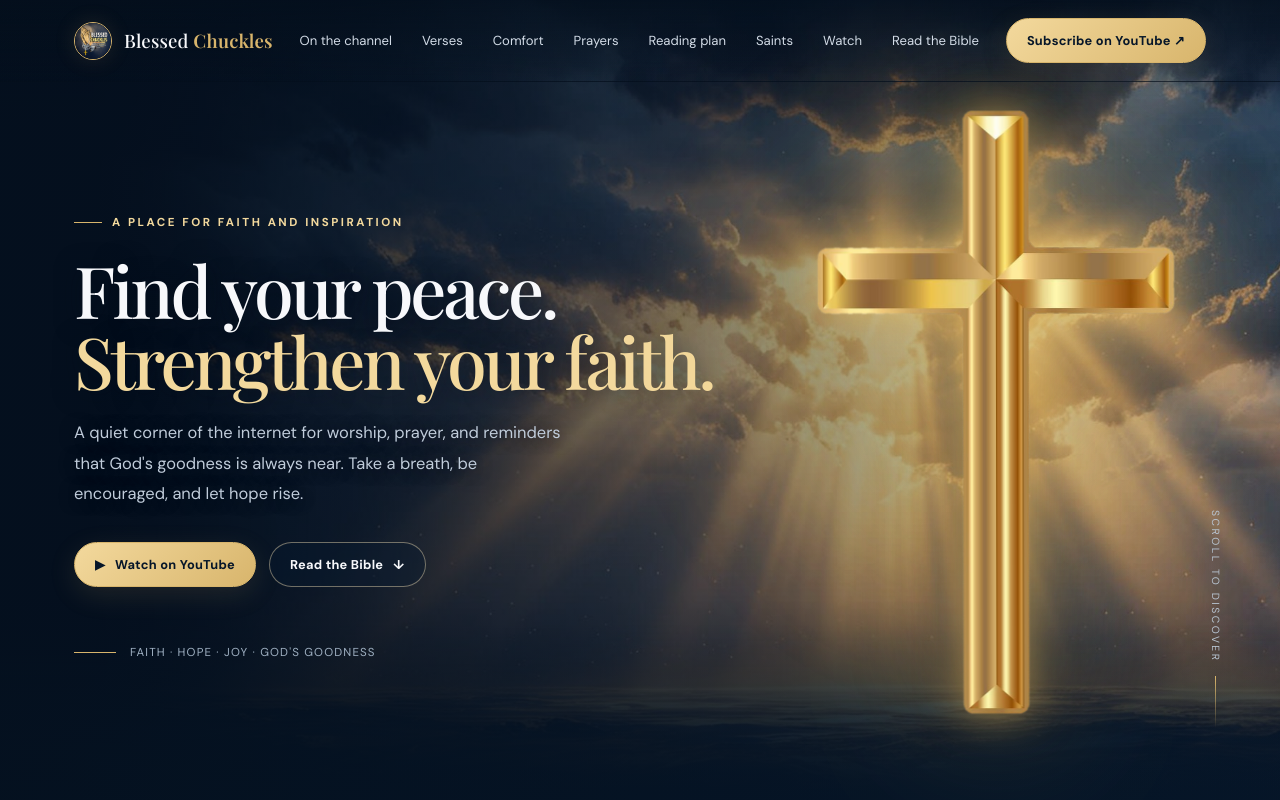
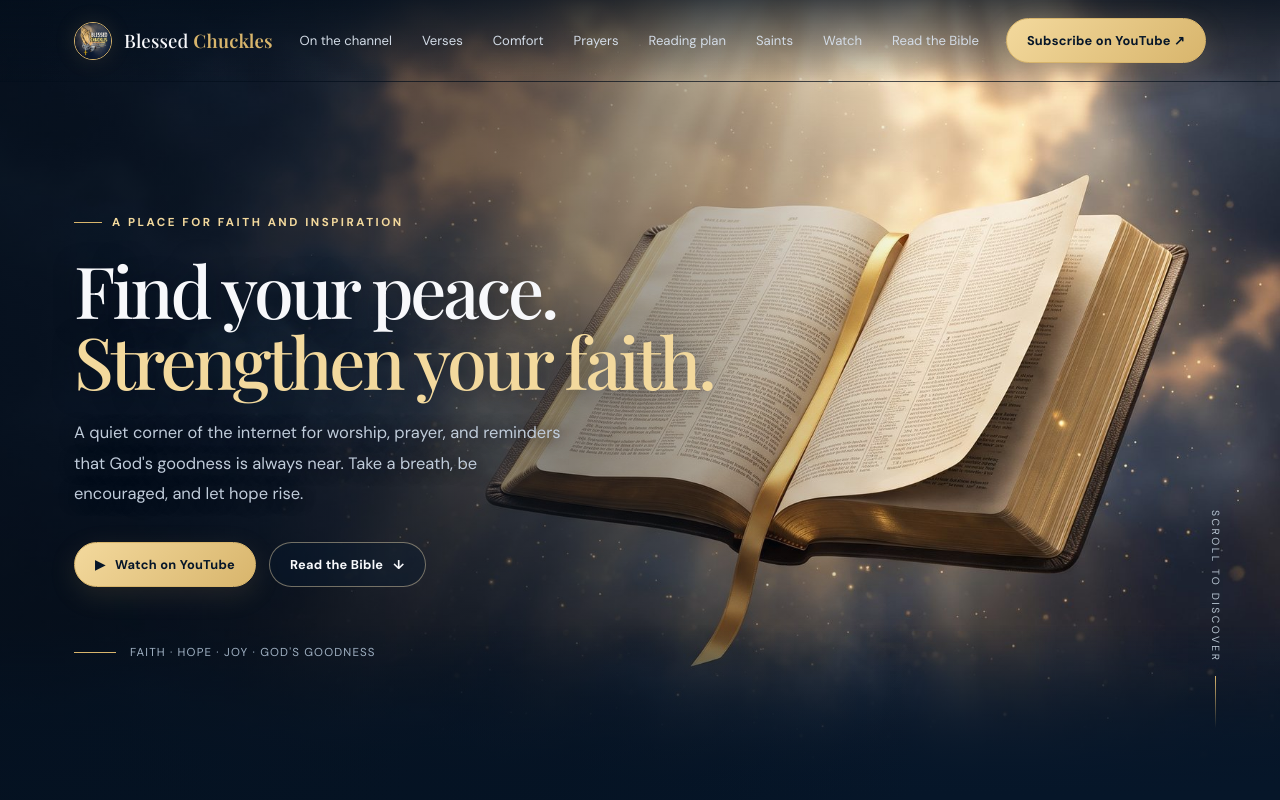
Before and after one commit to AtomicYuki/Blessed-Chuckles, a plain HTML site: page index.html in a window 1280 px wide. Shown: the top 800 px of the page. Drawn offline with nearby package versions, Linux system fonts and the light colour scheme.

Commit message:
Add files via upload

```diff
--- a/index.html
+++ b/index.html
@@ -518,7 +518,13 @@ h1,h2,h3{text-wrap:balance}
 </div></nav>
 
 <main>
-  <section class="hero" id="home"><div class="container"><div class="hero-content">
+  <style id="hero4">
+.hero:before{background:url(img/hero-bible.jpg) 100% 45%/cover no-repeat!important;opacity:1!important}
+.hero:after{background:linear-gradient(90deg,rgba(4,16,30,.7) 0%,rgba(4,16,30,.42) 45%,rgba(4,16,30,0) 72%),linear-gradient(0deg,var(--navy) 0%,transparent 22%,rgba(4,16,30,0) 100%)!important}
+.hero-cross{display:none!important}
+@media(max-width:900px){.hero:before{background:url(img/hero-bible.jpg) 76% 62%/cover no-repeat!important;opacity:.55!important}.hero:after{background:linear-gradient(90deg,rgba(4,16,30,.7) 0%,rgba(4,16,30,.35) 100%),linear-gradient(0deg,var(--navy) 0%,transparent 22%)!important}}
+</style>
+<section class="hero" id="home"><div class="container"><div class="hero-content">
     <span class="eyebrow">A place for faith and inspiration</span>
     <h1>Find your peace.<em>Strengthen your faith.</em></h1>
     <p class="hero-copy">A quiet corner of the internet for worship, prayer, and reminders that God's goodness is always near. Take a breath, be encouraged, and let hope rise.</p>
```
